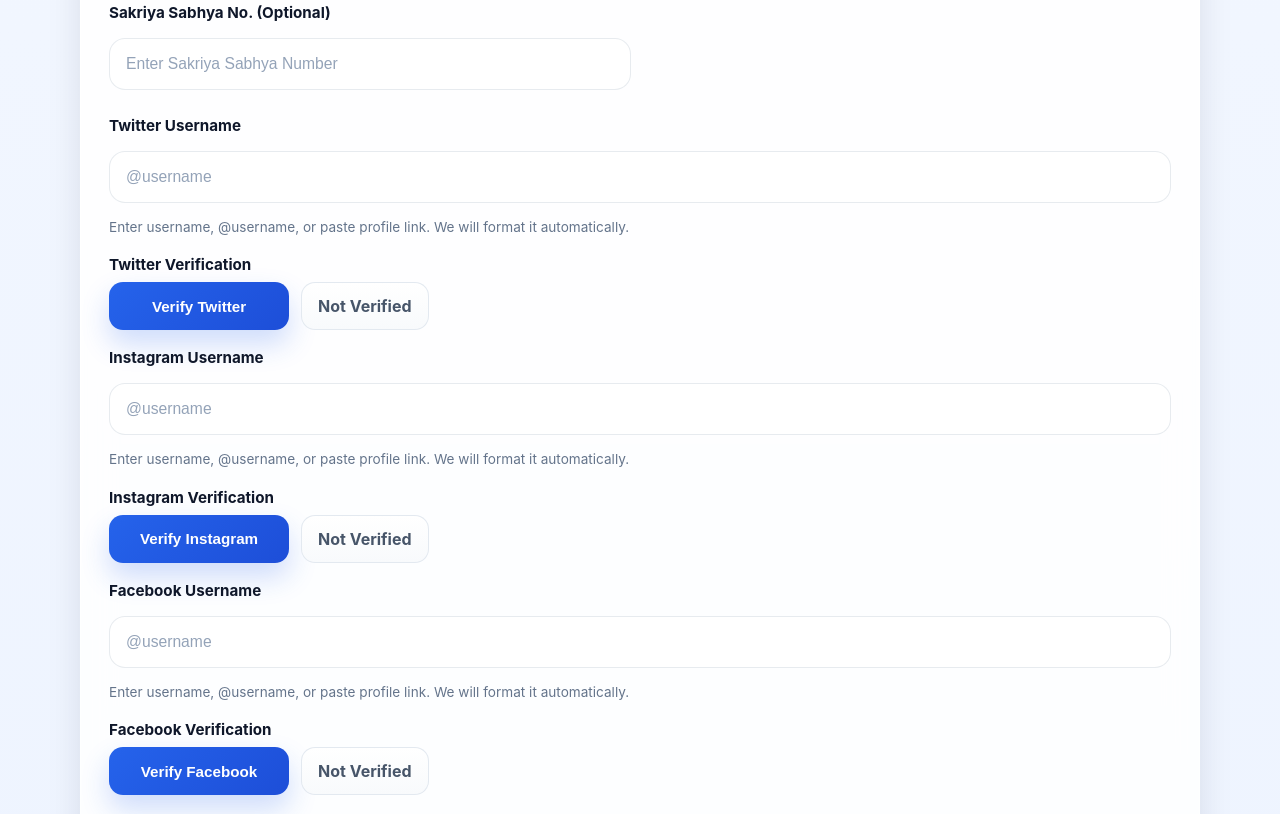
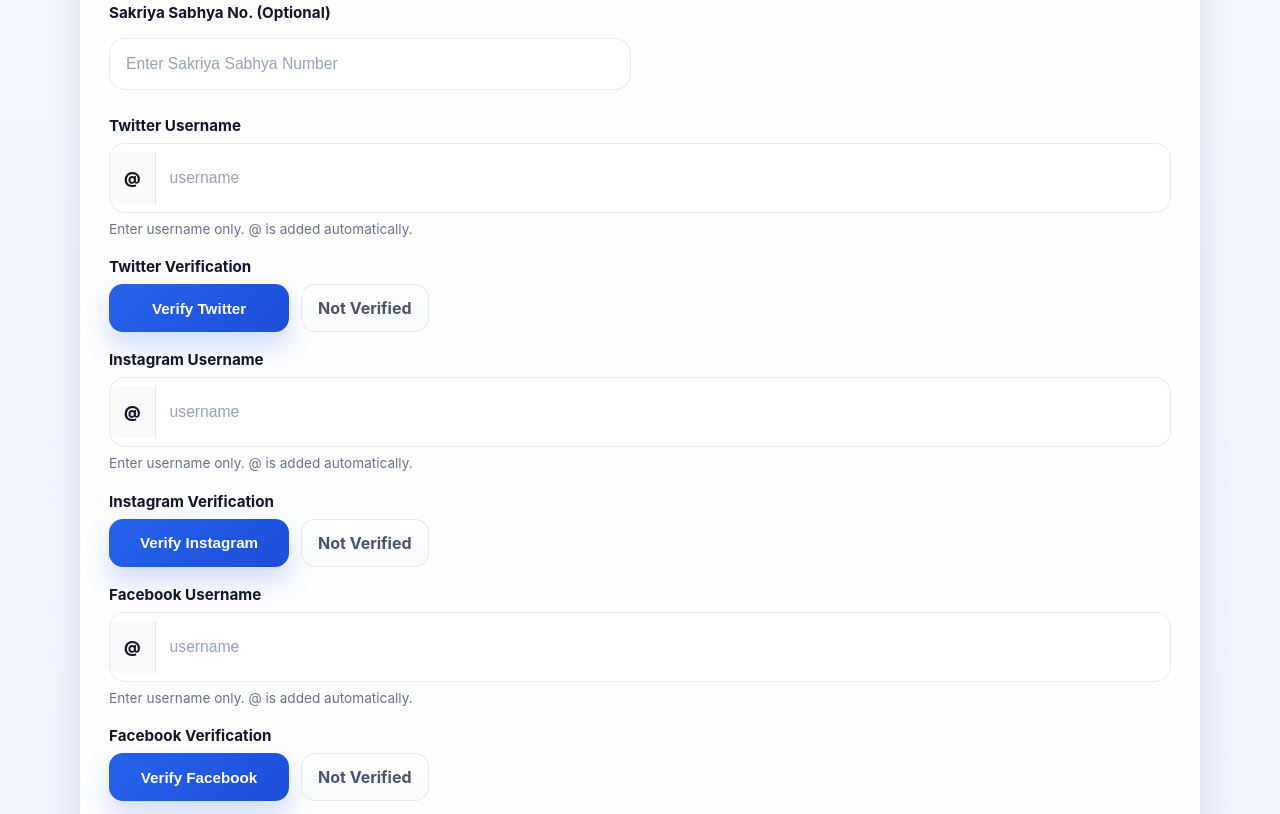
Before and after one commit to dhavaljaihind/TweetPost, a website: page public/profile-setup.html in a window 1280 px wide. Shown: the part 906-1720 px from the top of the page. Drawn offline with Linux system fonts and the light colour scheme; no server answers.

Commit message:
update website

```diff
--- a/public/profile-setup.css
+++ b/public/profile-setup.css
@@ -259,6 +259,8 @@ body {
   background: linear-gradient(135deg, #ef4444, #dc2626);
   color: #fff;
   font-weight: 700;
+  line-height: 1;
+  text-align: center;
   box-shadow: 0 14px 28px rgba(220, 38, 38, 0.2);
 }
 
@@ -278,6 +280,11 @@ body {
   font-size: 15px;
   font-weight: 800;
   letter-spacing: 0.01em;
+  line-height: 1;
+  display: inline-flex;
+  align-items: center;
+  justify-content: center;
+  text-align: center;
   cursor: pointer;
   box-shadow: 0 14px 28px rgba(22, 163, 74, 0.22);
   transition: transform 0.16s ease, box-shadow 0.16s ease, opacity 0.16s ease;
@@ -378,3 +385,34 @@ body {
     padding: 13px 14px;
   }
 }
+
+.username-input {
+  display: flex;
+  align-items: center;
+  min-height: 52px;
+  border: 1px solid var(--ps-border);
+  border-radius: 16px;
+  overflow: hidden;
+  background: rgba(255, 255, 255, 0.96);
+}
+
+.username-prefix {
+  min-height: 52px;
+  padding: 0 14px;
+  display: inline-flex;
+  align-items: center;
+  justify-content: center;
+  background: #f8fafc;
+  color: #111827;
+  font-weight: 800;
+  border-right: 1px solid var(--ps-border);
+}
+
+.username-input input {
+  border: none;
+  outline: none;
+  flex: 1;
+  min-height: 52px;
+  padding: 0 14px;
+  background: transparent;
+}
--- a/public/profile-setup.html
+++ b/public/profile-setup.html
@@ -78,8 +78,13 @@
 
 <div class="field-group full">
   <label for="twitter">Twitter Username</label>
-              <input id="twitter" placeholder="@username" />
-<div class="field-note">Enter username, @username, or paste profile link. We will format it automatically.</div>
+
+  <div class="username-input">
+    <span class="username-prefix">@</span>
+    <input id="twitter" placeholder="username" />
+  </div>
+
+  <div class="field-note">Enter username only. @ is added automatically.</div>
 </div>
 
 <div class="field-group full">
@@ -90,10 +95,16 @@
   </div>
 </div>
 
+
 <div class="field-group full">
   <label for="instagram">Instagram Username</label>
-              <input id="instagram" placeholder="@username" />
-             <div class="field-note">Enter username, @username, or paste profile link. We will format it automatically.</div>
+
+  <div class="username-input">
+    <span class="username-prefix">@</span>
+    <input id="instagram" placeholder="username" />
+  </div>
+
+  <div class="field-note">Enter username only. @ is added automatically.</div>
 </div>
 
 <div class="field-group full">
@@ -104,10 +115,16 @@
   </div>
 </div>
 
+
 <div class="field-group full">
   <label for="facebook">Facebook Username</label>
-              <input id="facebook" placeholder="@username" />
-            <div class="field-note">Enter username, @username, or paste profile link. We will format it automatically.</div>
+
+  <div class="username-input">
+    <span class="username-prefix">@</span>
+    <input id="facebook" placeholder="username" />
+  </div>
+
+  <div class="field-note">Enter username only. @ is added automatically.</div>
 </div>
 
 <div class="field-group full">
@@ -117,7 +134,6 @@
     <div id="facebookVerifiedBox" class="verified-box">Not Verified</div>
   </div>
 </div>
-
           </div>
 
           <div class="profile-actions">
```
Also changed, not shown: server.js (+40 -90 lines). Lines whose indentation alone changed are shown as unchanged.
